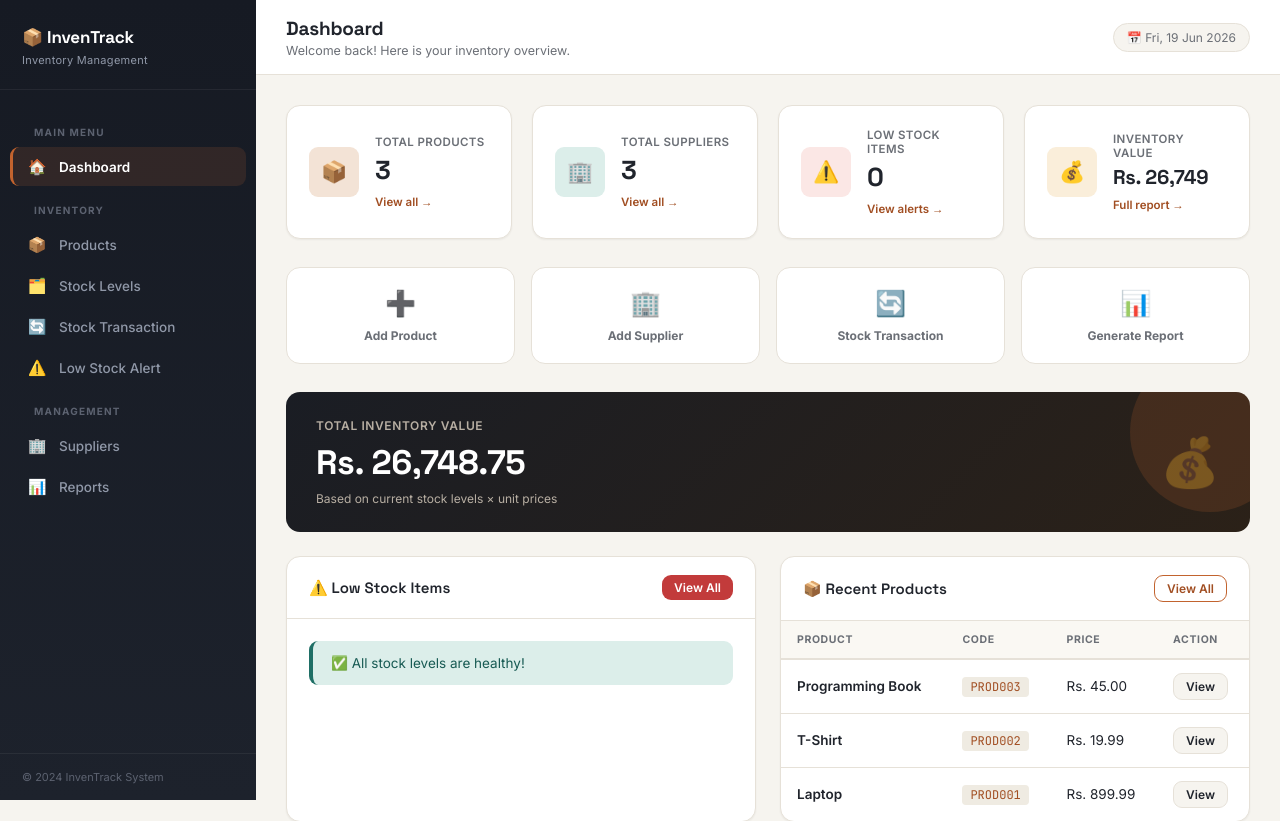
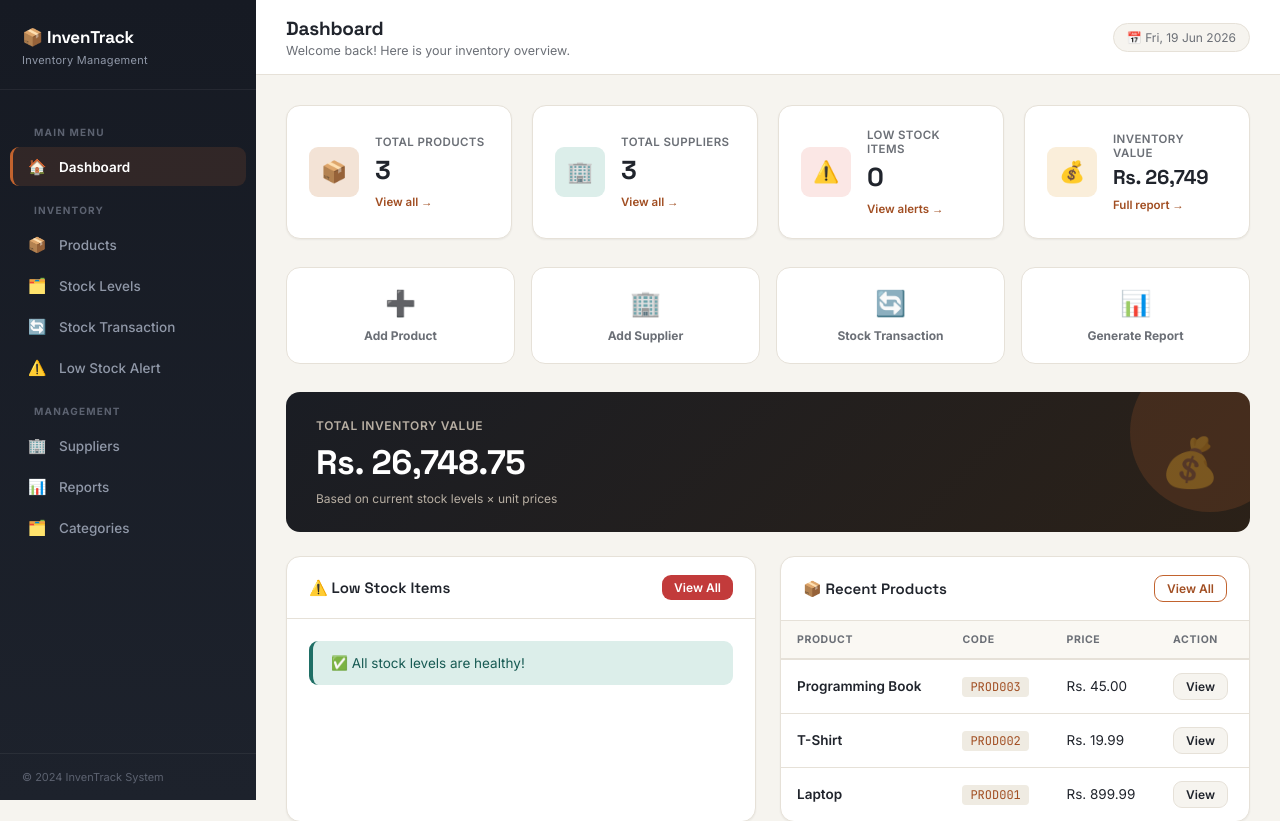
Before and after one commit to SajeelaShahulhameedh/Inventory-Management-System-, a PHP site: page /index.php in a window 1280 px wide. Shown: the top 821 px of the page. Run offline with PHP 8.4, Linux system fonts and the light colour scheme; data comes from the database, SQL or seed files in the repository.

Commit message:
Add CSRF token generation and ensure assets resolved in layout.php

```diff
--- a/includes/layout.php
+++ b/includes/layout.php
@@ -7,6 +7,16 @@
 // Ensure session is started
 if (session_status() === PHP_SESSION_NONE) {
     session_start();
+}
+
+// Generate CSRF token for forms
+if (empty($_SESSION['csrf_token'])) {
+    try {
+        $_SESSION['csrf_token'] = bin2hex(random_bytes(32));
+    } catch (Exception $e) {
+        // Fallback
+        $_SESSION['csrf_token'] = bin2hex(openssl_random_pseudo_bytes(32));
+    }
 }
 
 // Resolve asset base path safely
@@ -30,7 +40,6 @@ $resolvedJs  = isset($jsPath)  ? $jsPath  : ($assetBase . 'assets/js/script.js')
     <meta name="viewport" content="width=device-width, initial-scale=1.0">
     <title><?php echo htmlspecialchars($pageTitle ?? 'Inventory System'); ?></title>
     <link rel="stylesheet" href="<?php echo htmlspecialchars($resolvedCss); ?>">
-    <?php /* debug: resolved CSS path: <?php echo htmlspecialchars($resolvedCss); ?> */ ?>
 </head>
 <body>
 
@@ -96,6 +105,13 @@ $resolvedJs  = isset($jsPath)  ? $jsPath  : ($assetBase . 'assets/js/script.js')
                 <span class="menu-icon">📊</span> Reports
             </a>
         </li>
+
+        <li>
+            <a href="<?php echo $basePath ?? '../'; ?>pages/categories/list.php"
+               class="<?php echo ($activeMenu === 'categories') ? 'active' : ''; ?>">
+                <span class="menu-icon">🗂️</span> Categories
+            </a>
+        </li>
     </ul>
 
     <div class="sidebar-footer">
```
